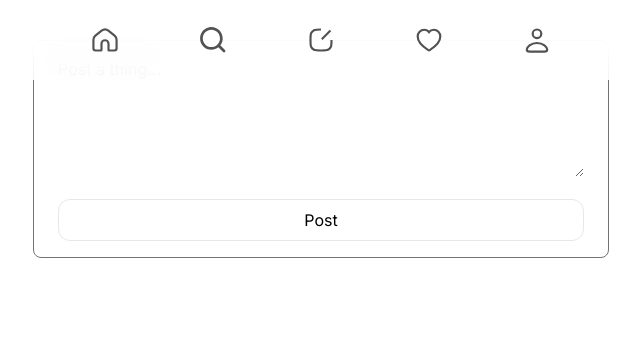
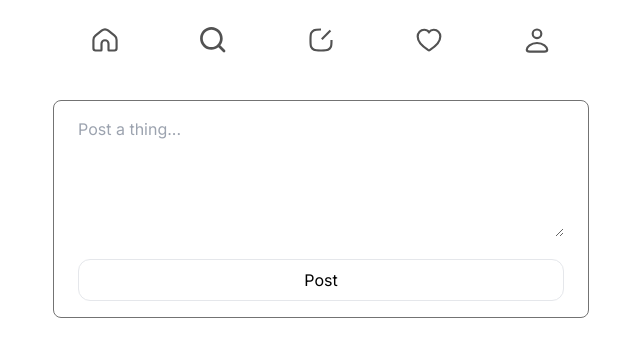
Before and after one commit to michaeleii/twitter-clone, a Next.js app: page /create in a window 1280 px wide. Shown: the top 356 px of the page, without its empty margins (319-959 px from the left). Built offline with nearby package versions, Linux system fonts and the light colour scheme.

Commit message:
Refactor to use main container

```diff
--- a/src/app/create/page.tsx
+++ b/src/app/create/page.tsx
@@ -1,6 +1,8 @@
+import MainContainer from "@/components/main-container";
+
 export default function CreatePost() {
   return (
-    <main className="text-center mt-10 max-w-xl mx-auto">
+    <MainContainer>
       <form className="border border-neutral-500 rounded-lg px-6 py-4 flex flex-col gap-4">
         <label className="w-full">
           <textarea
@@ -16,6 +18,6 @@ export default function CreatePost() {
           Post
         </button>
       </form>
-    </main>
+    </MainContainer>
   );
 }
--- a/src/app/page.tsx
+++ b/src/app/page.tsx
@@ -1,4 +1,5 @@
 import SearchBar from "@/components/SearchBar";
+import MainContainer from "@/components/main-container";
 import PostList from "@/components/post-list";
 
 export default function Home({
@@ -7,8 +8,8 @@ export default function Home({
   searchParams: { query?: string };
 }) {
   return (
-    <main className="max-7xl p-5">
+    <MainContainer>
       <PostList />
-    </main>
+    </MainContainer>
   );
 }
--- a/src/app/post/[id]/page.tsx
+++ b/src/app/post/[id]/page.tsx
@@ -1,4 +1,5 @@
 import ErrorMessage from "@/components/error-message";
+import MainContainer from "@/components/main-container";
 import PostItem from "@/components/post";
 
 import { getPostById } from "@/db/queries/singlePost";
@@ -20,8 +21,8 @@ export default async function SinglePost({
     notFound();
   }
   return (
-    <div className="max-w-5xl mx-auto p-5">
+    <MainContainer>
       <PostItem post={post} />
-    </div>
+    </MainContainer>
   );
 }
--- a/src/app/profile/[username]/page.tsx
+++ b/src/app/profile/[username]/page.tsx
@@ -3,6 +3,7 @@ import { notFound } from "next/navigation";
 import Image from "next/image";
 import { getUserByUsername } from "@/db/queries/profile";
 import ErrorMessage from "@/components/error-message";
+import MainContainer from "@/components/main-container";
 
 type ProfileProps = {
   params: {
@@ -22,7 +23,7 @@ export default async function Profile({ params }: ProfileProps) {
   }
 
   return (
-    <main className="max-w-xl mx-auto p-5">
+    <MainContainer>
       <div className="flex justify-between">
         <div>
           <h2 className="text-3xl font-semibold">
@@ -54,6 +55,6 @@ export default async function Profile({ params }: ProfileProps) {
           ))}
         </div>
       </div> */}
-    </main>
+    </MainContainer>
   );
 }
--- /dev/null
+++ b/src/components/main-container.tsx
@@ -0,0 +1,17 @@
+import { twMerge } from "tailwind-merge";
+
+type MainContainerProps = {
+  children: React.ReactNode;
+  className?: string;
+};
+
+export default function MainContainer({
+  children,
+  className,
+}: MainContainerProps) {
+  return (
+    <main className={twMerge("max-w-xl mx-auto p-5 mt-20", className)}>
+      {children}
+    </main>
+  );
+}
--- a/src/components/post-list.tsx
+++ b/src/components/post-list.tsx
@@ -16,10 +16,10 @@ export default async function PostList() {
   }
 
   return (
-    <main className="p-5 grid xl:grid-cols-2 gap-5 max-w-7xl mx-auto">
+    <div className="grid gap-5 max-w-xl mx-auto">
       {posts.map((post) => (
         <PostItem key={post.id} post={post} />
       ))}
-    </main>
+    </div>
   );
 }
--- a/src/components/post.tsx
+++ b/src/components/post.tsx
@@ -36,7 +36,7 @@ export default function PostItem({ post }: PostProps) {
           <Link href={`/post/${post.id}`}>
             <p className="font-light">{post.content}</p>
           </Link>
-          {/* {post.media.type === "image" && (
+          {post.media && post.media.type === "image" && (
             <Image
               src={post.media.url}
               alt={post.media.url}
@@ -44,7 +44,7 @@ export default function PostItem({ post }: PostProps) {
               height={post.media.height}
               className="rounded-xl"
             />
-          )} */}
+          )}
           {/* <PostActions /> */}
         </div>
       </div>
```
